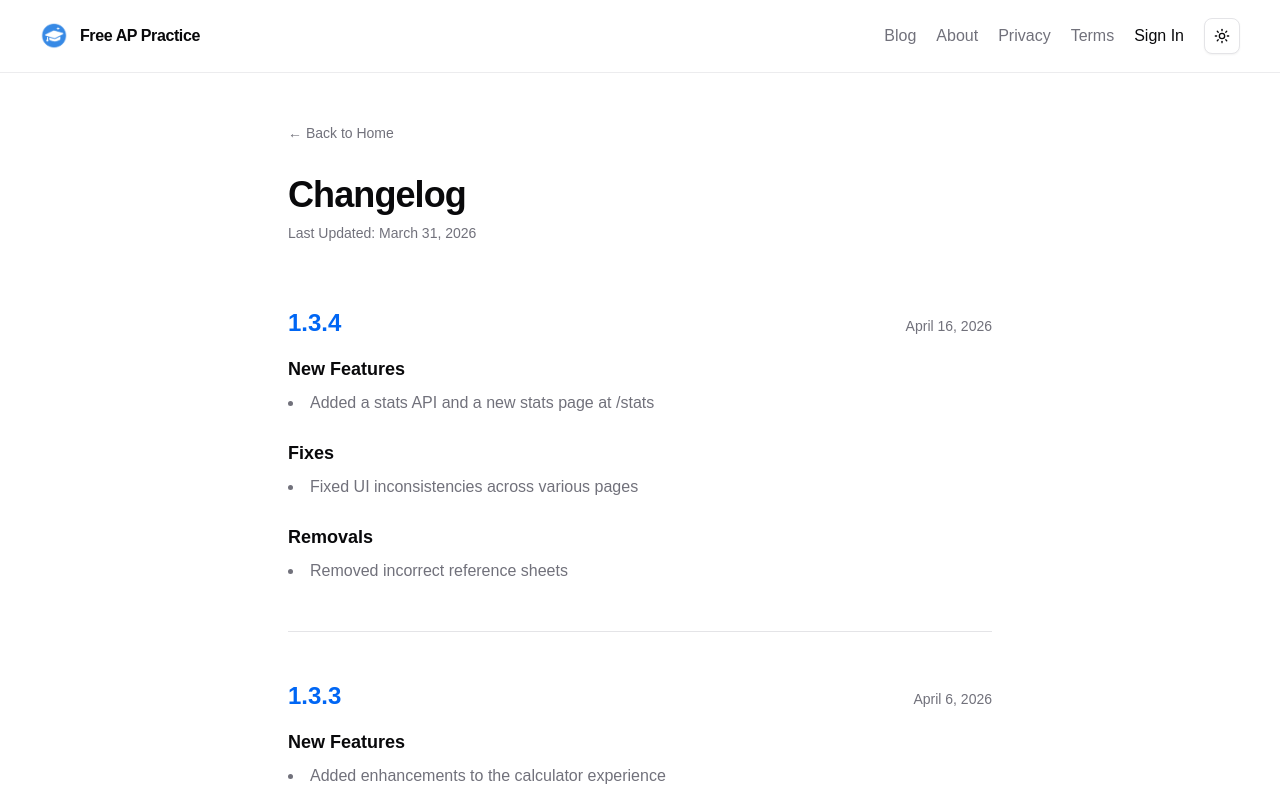
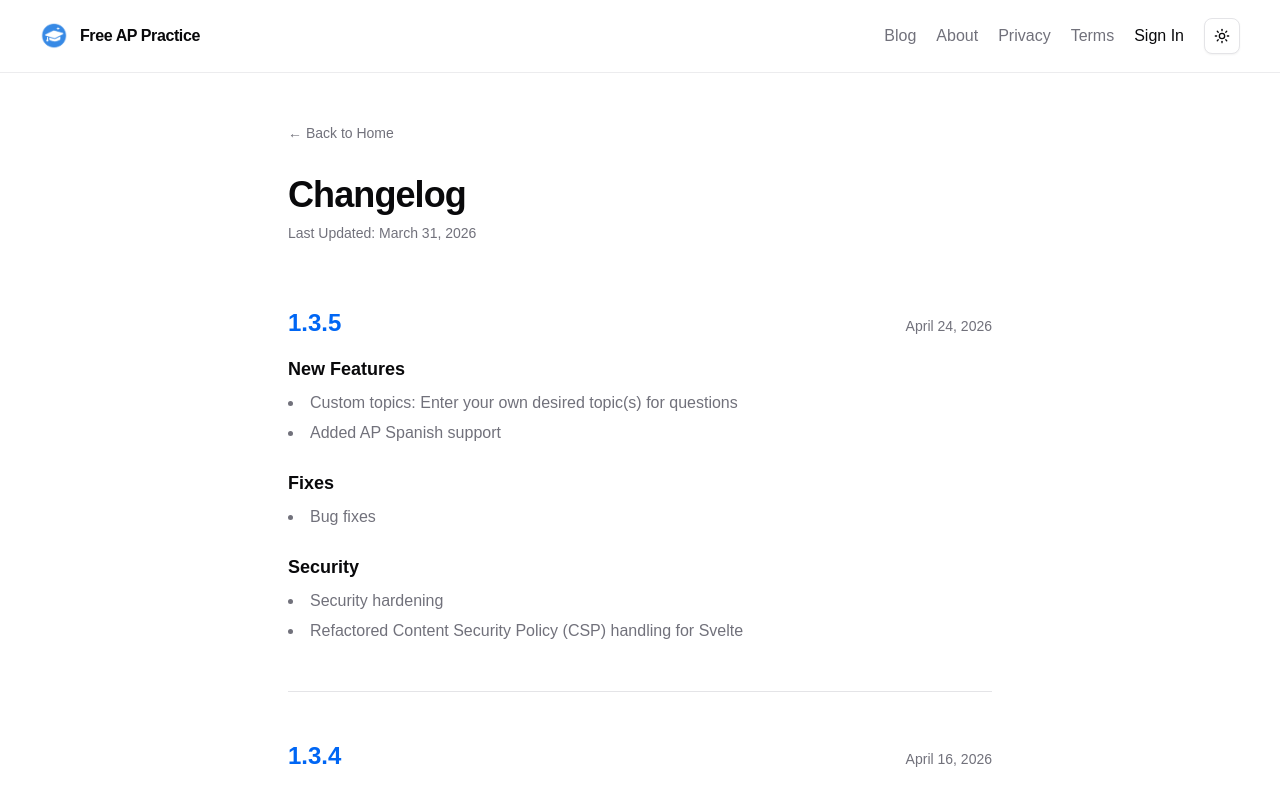
Before and after one commit to 5cisummai/freeappractice, a SvelteKit app: page /changelog in a window 1280 px wide. Shown: the top 793 px of the page. Built offline with nearby package versions, Linux system fonts and the light colour scheme.

Commit message:
changelog fix

```diff
--- a/src/routes/changelog/+page.svelte
+++ b/src/routes/changelog/+page.svelte
@@ -4,6 +4,30 @@
 	import { resolve } from '$app/paths';
 
 	const changelog = [
+		{
+			version: '1.3.5',
+			date: 'April 24, 2026',
+			sections: [
+				{
+					title: 'New Features',
+					items: [
+						'Custom topics: Enter your own desired topic(s) for questions',
+						'Added AP Spanish support'
+					]
+				},
+				{
+					title: 'Fixes',
+					items: ['Bug fixes']
+				},
+				{
+					title: 'Security',
+					items: [
+						'Security hardening',
+						'Refactored Content Security Policy (CSP) handling for Svelte'
+					]
+				}
+			]
+		},
 		{
 			version: '1.3.4',
 			date: 'April 16, 2026',
```
